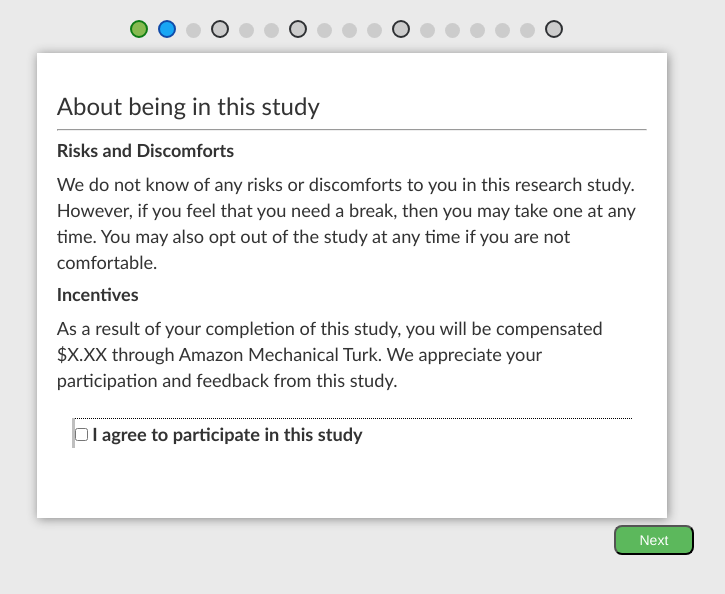
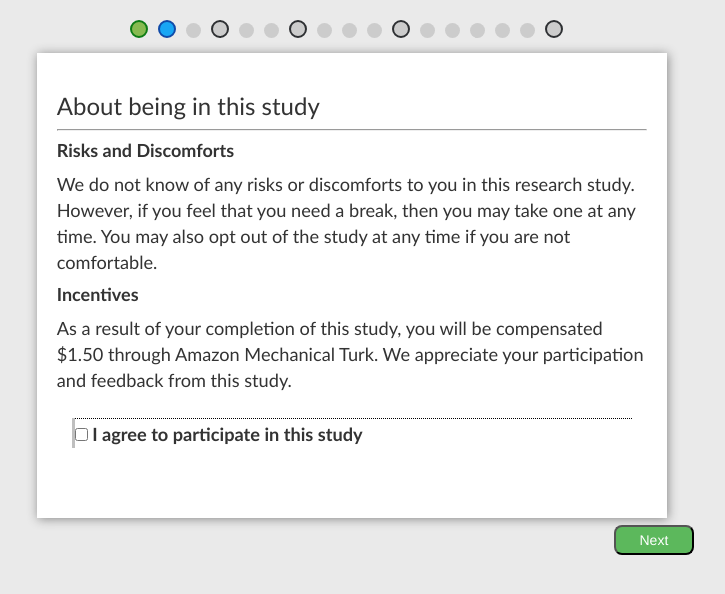
Before and after one commit to daz101/trailer, a website: page views/welcome.html in a window 1280 px wide. Both pictures are taken after a click on the button "Next". Shown: the whole page, without its empty margins (288-1013 px from the left). Drawn offline with Linux system fonts and the light colour scheme; no server answers.

Commit message:
updated payment amount

```diff
--- a/views/welcome.html
+++ b/views/welcome.html
@@ -98,7 +98,7 @@
                However, if you feel that you need a break, then you may take one at any time.
                You may also opt out of the study at any time if you are not comfortable.</p>
             <h4><strong>Incentives</strong></h4>
-            <p>As a result of your completion of this study, you will be compensated $X.XX through Amazon Mechanical Turk. We appreciate your participation and feedback from this study.</p>
+            <p>As a result of your completion of this study, you will be compensated $1.50 through Amazon Mechanical Turk. We appreciate your participation and feedback from this study.</p>
 
 			<div id="survey_section">
 				<table class="question" id="consent_Q">
```
